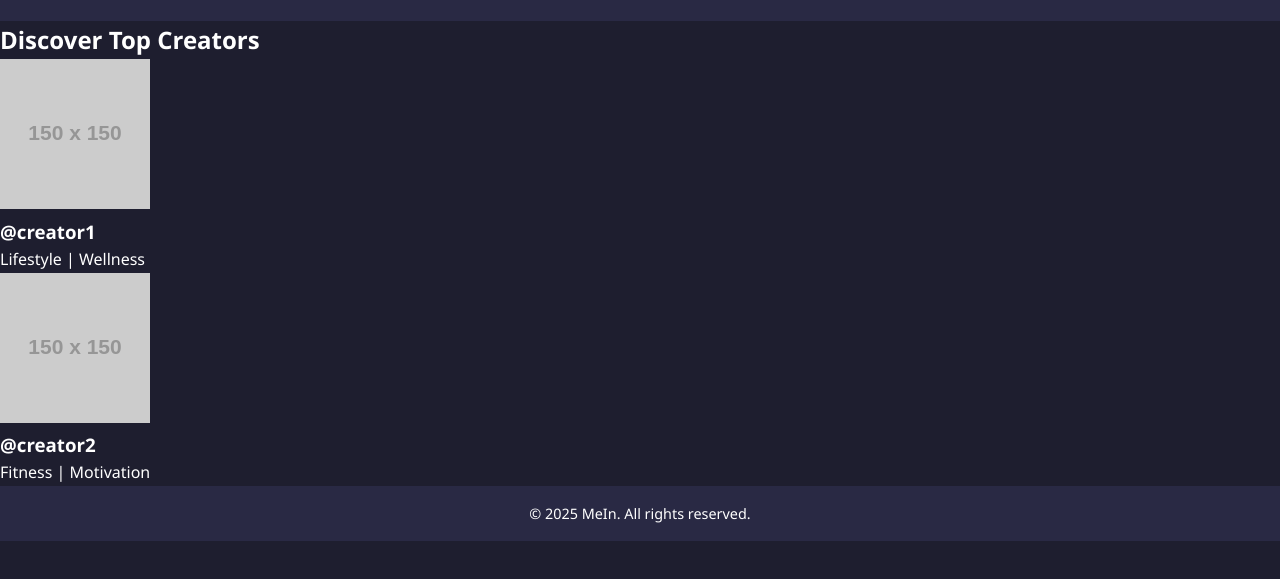
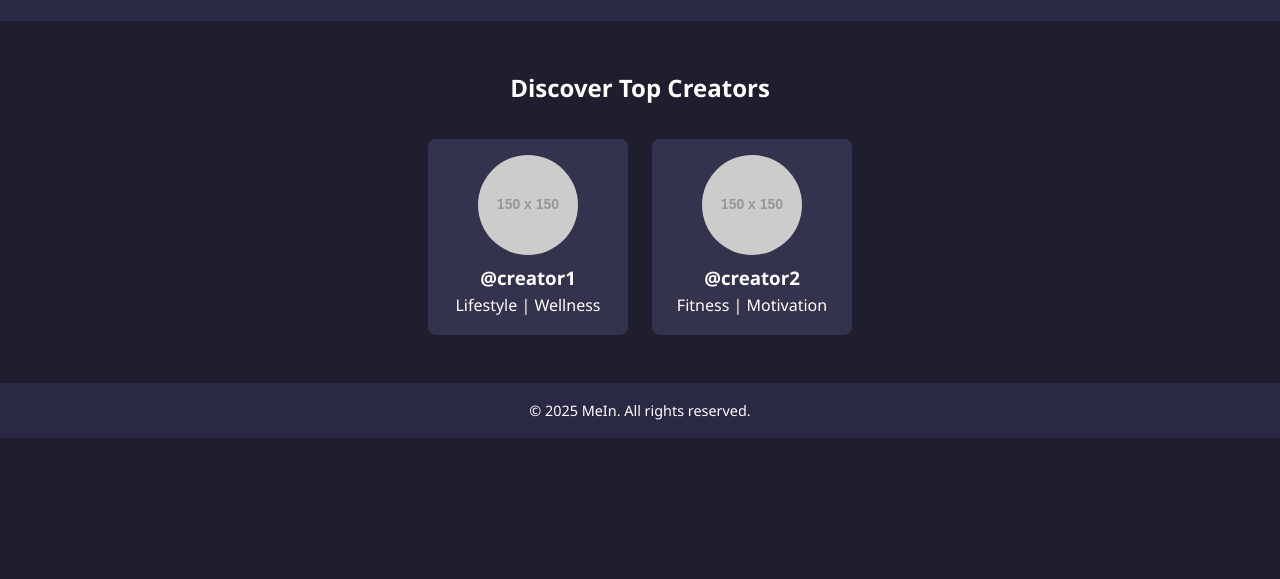
Before and after one commit to garrygillzx/MeIn, a plain HTML site: page explore.html in a window 1280 px wide. Shown: the part 73-652 px from the top of the page. Drawn offline with Linux system fonts and the light colour scheme; placeholder pictures from the web are drawn by us.

Commit message:
Update style.css

```diff
--- a/style.css
+++ b/style.css
@@ -80,4 +80,42 @@ footer {
   padding: 1rem;
   background-color: #292944;
   font-size: 0.9rem;
+}.form-section, .explore-section {
+  text-align: center;
+  padding: 3rem 2rem;
 }
+form input {
+  padding: 10px;
+  margin: 10px 0;
+  width: 250px;
+  border: none;
+  border-radius: 4px;
+}
+form button {
+  padding: 10px 20px;
+  background-color: #ffe066;
+  border: none;
+  color: #1e1e2f;
+  font-weight: bold;
+  border-radius: 4px;
+}
+.creators-grid {
+  display: flex;
+  flex-wrap: wrap;
+  gap: 1.5rem;
+  justify-content: center;
+  margin-top: 2rem;
+}
+.creator-card {
+  background-color: #33334d;
+  padding: 1rem;
+  border-radius: 8px;
+  text-align: center;
+  width: 200px;
+}
+.creator-card img {
+  border-radius: 50%;
+  width: 100px;
+  height: 100px;
+  object-fit: cover;
+}
```
